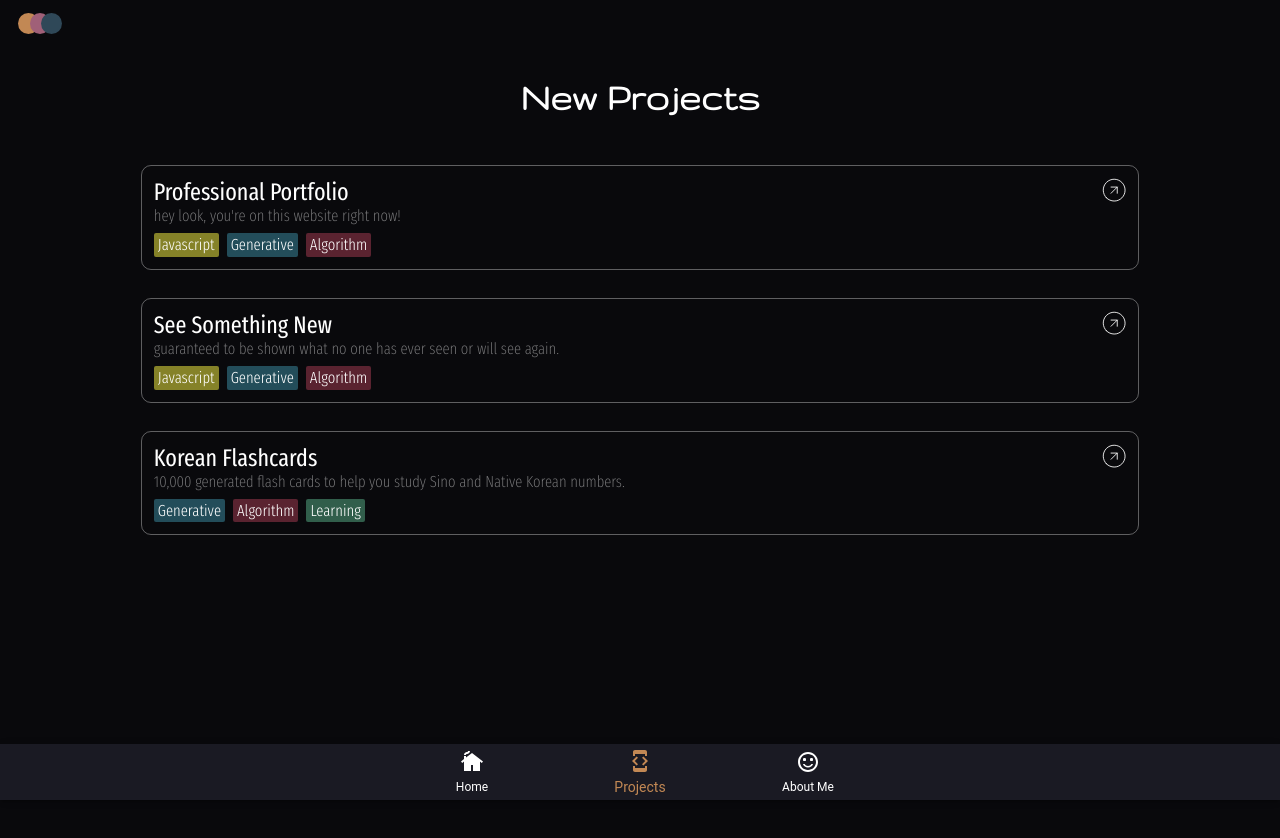
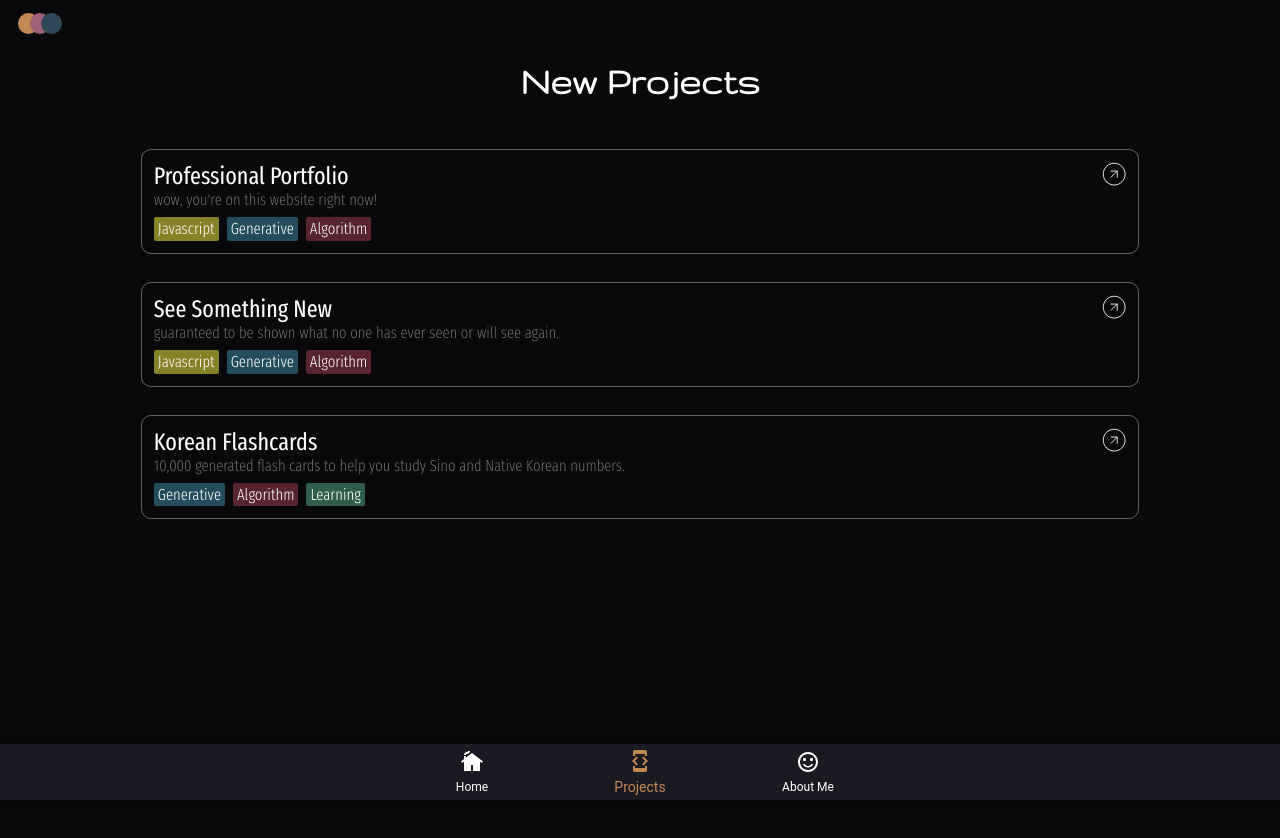
Before and after one commit to AdamDavisDeveloper/adams-portfolio, a React (Vite) app: page /projects in a window 1280 px wide. Shown: the top 838 px of the page. Built offline with nearby package versions, Linux system fonts and the light colour scheme.

Commit message:
small style things

```diff
--- a/src/Globals.scss
+++ b/src/Globals.scss
@@ -5,7 +5,7 @@
     --highlight-text: #C28854;
 
     //Sizes
-    --page-padding-top: 2rem;
+    --page-padding-top: 1rem;
     --page-padding-bottom: 4.5rem;
 }
 
--- a/src/Views/Projects/ProjectsData.ts
+++ b/src/Views/Projects/ProjectsData.ts
@@ -21,7 +21,7 @@ const tags = {
 const ProjectData: projectTileTypes[] = [
     {
         title: "Professional Portfolio",
-        description: "hey look, you're on this website right now!",
+        description: "wow, you're on this website right now!",
         urlSlug: "this-website",
         imagePath: "",
         tags: [ tags.javascript, tags.generative, tags.algorithm ],
```
Also changed, not shown: src/img/project/something-new.png (added).
